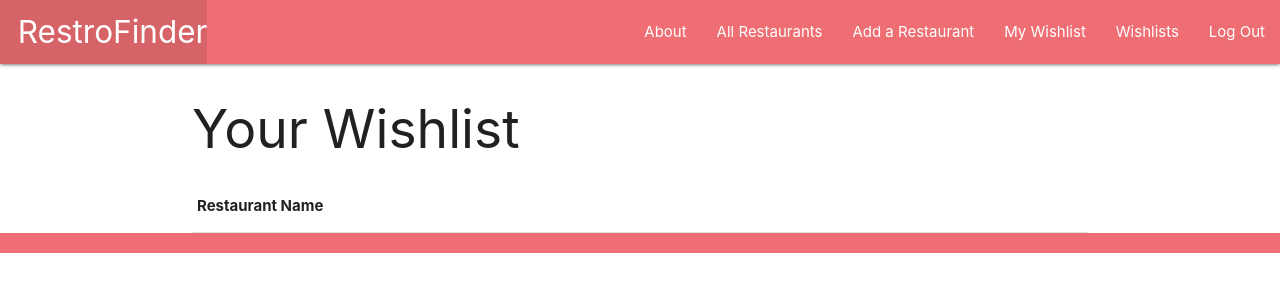
After one commit to aunshpatel/restrofinder, a Django app: page /my_wishlist/ in a window 1280 px wide. The commit adds this page. Shown: the top 300 px of the page. Run offline with Django 4.2, Linux system fonts and the light colour scheme; the visitor is signed in with stand-in values (Sample User, id 1); data comes from the database, SQL or seed files in the repository; data that the repository does not hold is empty.

Commit message:
wishlist pages & functionalities

```diff
--- a/main_app/models.py
+++ b/main_app/models.py
@@ -35,3 +35,10 @@ class Photo(models.Model):
 
     def __str__(self):
         return f"Photo for restaurant_id: {self.restaurant_id} @{self.url}"
+
+class Wishlist(models.Model):
+    user = models.ForeignKey(User, on_delete=models.CASCADE)
+    restaurants = models.ManyToManyField(Restaurant)
+
+    def __str__(self):
+        return f"{self.user.username}'s Wishlist: {', '.join([restaurant.name for restaurant in self.restaurants.all()])}"
--- a/main_app/templates/base.html
+++ b/main_app/templates/base.html
@@ -23,6 +23,8 @@
                     <li><a href="{% url 'index' %}">All Restaurants</a></li>
                     {% if user.is_authenticated %}
                       <li><a href="{% url 'restaurants_create' %}">Add a Restaurant</a></li>
+                      <li><a href="{% url 'my_wishlist' %}">My Wishlist</a></li>
+                      <li><a href="{% url 'wishlists' %}">Wishlists</a></li>
                       <li><a href="{% url 'logout' %}">Log Out</a></li>
                     {% else %}
                       <li><a href="{% url 'signup' %}">Sign Up</a></li>
--- /dev/null
+++ b/main_app/templates/main_app/my_wishlist.html
@@ -0,0 +1,26 @@
+{% extends 'base.html' %}
+
+{% block content %}
+  <h2>Your Wishlist</h2>
+  <table class="table">
+    <thead>
+      <tr>
+        <th>Restaurant Name</th>
+        <th></th>
+      </tr>
+    </thead>
+    <tbody>
+      {% for restaurant in user_wishlist.restaurants.all %}
+        <tr>
+          <td><a href="{% url 'detail' restaurant.id %}">{{ restaurant.name }}</a></td>
+          <td>
+            <form action="{% url 'remove_from_wishlist' restaurant.id %}" method="POST">
+              {% csrf_token %}
+              <button type="submit" class="btn btn-danger">Remove</button>
+            </form>
+          </td>
+        </tr>
+      {% endfor %}
+    </tbody>
+  </table>
+{% endblock %}
--- a/main_app/templates/restaurants/detail.html
+++ b/main_app/templates/restaurants/detail.html
@@ -15,6 +15,10 @@
         <div class="card-action">
           <a href="{% url 'restaurants_update' restaurant.id %}" class="btn-small">Edit</a>
           <a href="{% url 'restaurants_delete' restaurant.id %}" class="btn-small red">Delete</a>
+          <form method="post" action="{% url 'add_to_wishlist' restaurant.id %}">
+            {% csrf_token %}
+            <button type="submit" class="btn-small">Add to Wishlist</button>
+          </form>
         </div>
       </div>
     </div>
--- a/main_app/urls.py
+++ b/main_app/urls.py
@@ -13,7 +13,10 @@ urlpatterns = [
       path('restaurants/<int:restaurant_id>/add_review/', views.add_review, name='add_review'),
       path('restaurants/<int:restaurant_id>/reviews/<int:pk>/edit', views.ReviewUpdate.as_view(), name='edit_review'),
       path('restaurants/<int:restaurant_id>/reviews/<int:pk>/delete', views.ReviewDelete.as_view(), name='delete_review'),
-
       path('restaurants/<int:restaurant_id>/add_photo/', views.add_photo, name='add_photo'),
-       path('restaurants/<int:restaurant_id>/photos/<int:pk>/delete', views.ImageDelete.as_view(), name='delete_photo'),
+      path('restaurants/<int:restaurant_id>/photos/<int:pk>/delete', views.ImageDelete.as_view(), name='delete_photo'),
+      path('my_wishlist/', views.my_wishlist, name='my_wishlist'),
+      path('wishlists/', views.wishlists, name='wishlists'),
+      path('restaurants/<int:restaurant_id>/add_to_wishlist/', views.add_to_wishlist, name='add_to_wishlist'),
+      path('restaurants/<int:restaurant_id>/remove_from_wishlist/', views.remove_from_wishlist, name='remove_from_wishlist'),
 ]
--- a/main_app/views.py
+++ b/main_app/views.py
@@ -1,10 +1,9 @@
-from django.shortcuts import render, redirect
+from django.shortcuts import render, redirect, get_object_or_404
 from django.contrib.auth import login
 from django.contrib.auth.forms import UserCreationForm
 from django.views.generic.edit import CreateView, UpdateView, DeleteView
 from django.urls import reverse
-from django.views.generic import ListView, DetailView
-from .models import Restaurant, Review, Photo
+from .models import Restaurant, Review, Photo, Wishlist
 from .forms import ReviewForm
 from django.contrib.auth.decorators import login_required
 from django.contrib.auth.mixins import LoginRequiredMixin
@@ -104,9 +103,7 @@ def add_photo(request, restaurant_id):
     try:
       bucket = os.environ['S3_BUCKET']
       s3.upload_fileobj(photo_file, bucket, key)
-      # build the full url string
       url = f"{os.environ['S3_BASE_URL']}{bucket}/{key}"
-      # we can assign to restaurant_id or cat (if you have a cat object)
       Photo.objects.create(url=url, restaurant_id=restaurant_id, user_id=request.user.id)
     except Exception as e:
       print('An error occurred uploading file to S3')
@@ -124,3 +121,26 @@ class ImageDelete(LoginRequiredMixin, DeleteView):
     response = s3_client.delete_object(Bucket='restrofinder-aunsh', Key=name)
     print(f'response:{response}')
     return reverse('detail', kwargs={'restaurant_id': restaurant_id})
+
+@login_required
+def my_wishlist(request):
+    user_wishlist, created = Wishlist.objects.get_or_create(user=request.user)
+    return render(request, 'main_app/my_wishlist.html', {'user_wishlist': user_wishlist})
+
+def wishlists(request):
+    all_wishlists = Wishlist.objects.all()
+    return render(request, 'main_app/wishlists.html', {'all_wishlists': all_wishlists})
+
+@login_required
+def add_to_wishlist(request, restaurant_id):
+    restaurant = get_object_or_404(Restaurant, pk=restaurant_id)
+    user_wishlist, created = Wishlist.objects.get_or_create(user=request.user)
+    user_wishlist.restaurants.add(restaurant)
+    return redirect('my_wishlist')
+
+@login_required
+def remove_from_wishlist(request, restaurant_id):
+    restaurant = get_object_or_404(Restaurant, pk=restaurant_id)
+    user_wishlist = get_object_or_404(Wishlist, user=request.user)
+    user_wishlist.restaurants.remove(restaurant)
+    return redirect('my_wishlist')
```
Also changed, not shown: main_app/templates/main_app/wishlists.html (added, +22 -0 lines), main_app/forms.py (line endings or trailing spaces), main_app/migrations/0011_wishlist.py (added), main_app/migrations/0012_remove_wishlist_date_planned.py (added).
